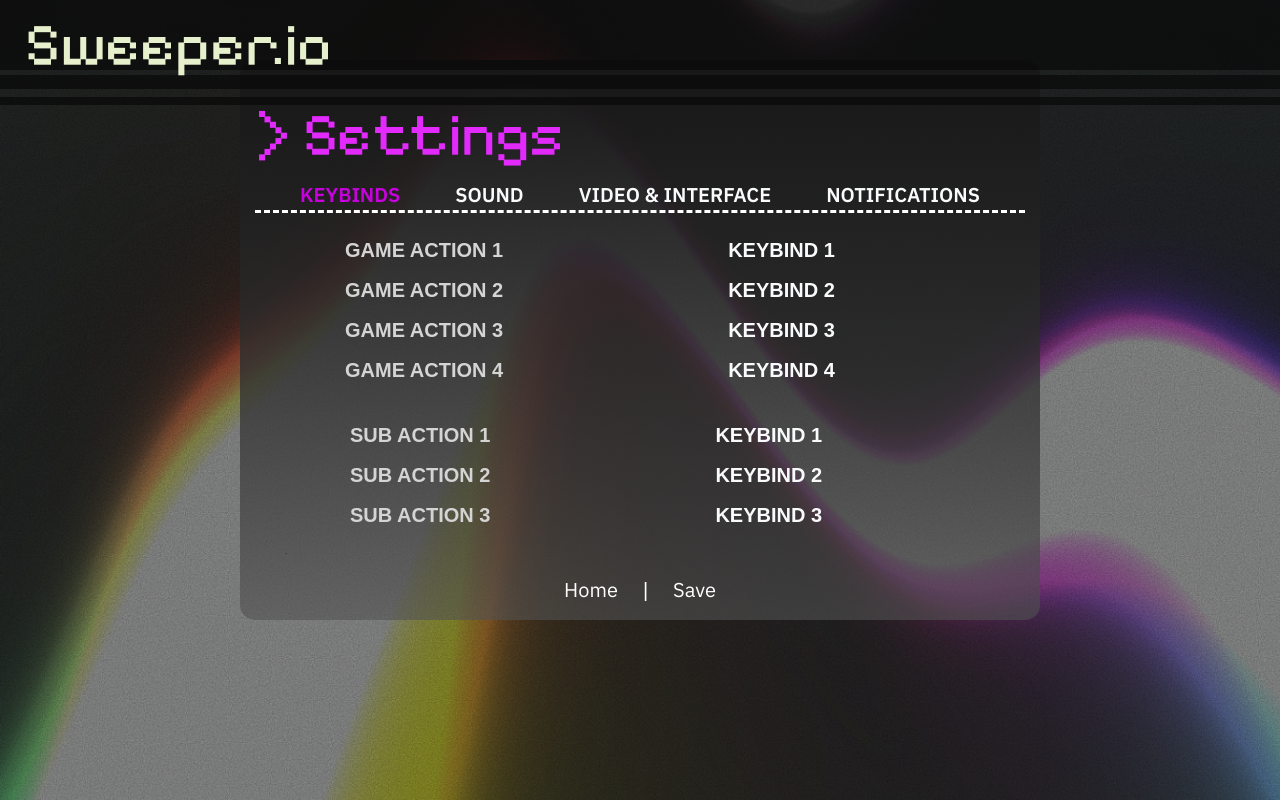
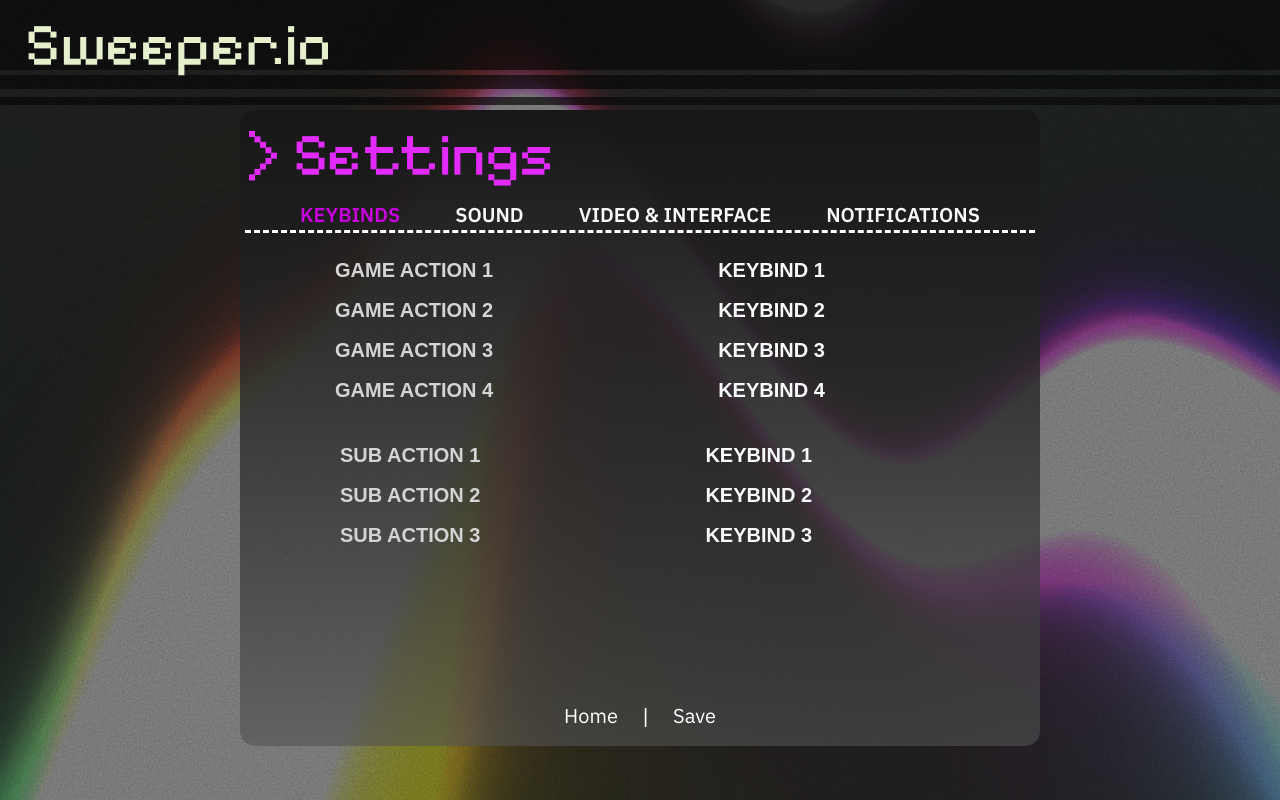
Before and after one commit to ClaraY05/cs35l-project-minesweeper, a React (Vite) app in the folder frontend/: page /settings/keybinds in a window 1280 px wide. Built offline with nearby package versions, Linux system fonts and the light colour scheme.

Commit message:
Adjusted main content to scale with screen size

```diff
--- a/frontend/src/Layout.tsx
+++ b/frontend/src/Layout.tsx
@@ -1,4 +1,4 @@
-import { Outlet } from "react-router-dom";
+import { Outlet, useLocation } from "react-router-dom";
 import { useLocalStorage } from "usehooks-ts";
 import AccountDisplay from "./components/header/AccountDisplay";
 import Friends from "./components/header/Friends/Friends";
@@ -12,8 +12,12 @@ const dummyFriendList = ["696969","420420","100000"];
 const MainLayout = () => {
   const [user] = useLocalStorage<any|null>("user",null);
 
+  // checks if page is login, will not render buttons in header if true
+  const location = useLocation();
+  const isLoginPage = location.pathname === "/";
+
   return (
-      <div className="relative bg-[url('./components/bg.png')] bg-cover bg-center h-screen">
+      <div className="relative bg-[url('./components/bg.png')] bg-cover bg-center h-screen flex flex-col">
       <header className="relative flex flex-row justify-between items-center w-full pb-4 z-20">
         <div className = "headerColor absolute inset-0 z-0">
           <div className="bg-main/70 h-[3.5rem]"></div>
@@ -21,7 +25,7 @@ const MainLayout = () => {
           <div className="bg-main/70 mt-1.5 h-[.4rem]"></div>
         </div>
         <h1 className="flex font-pixel logo text-primary-text z-10 pl-5 shrink-0">Sweeper.io</h1>
-        {user&&(
+        {user && !isLoginPage && (
         <div className="flex flex-row-reverse gap-5 z-10 pr-5 pt2 shrink-0">
           <AccountDisplay userName={user.username} imgUrl="https://preview.redd.it/do-you-have-goofy-pics-of-your-pretty-cats-v0-51t4e3gnyvib1.jpg?auto=webp&s=27b628d946d585f415de91edb250544ccff0d02c"/>
           <Friends friendIDList={dummyFriendList} dummyRemove={dummyRemove}/>
@@ -29,7 +33,7 @@ const MainLayout = () => {
         </div>
         )}
       </header>
-      <main className="flex relative z-0 w-full">
+      <main className="flex relative z-0 w-full flex-1 overflow-hidden">
         <Outlet />
       </main>
     </div>
--- a/frontend/src/index.css
+++ b/frontend/src/index.css
@@ -36,7 +36,10 @@ h1{
 }
 
 .contentDiv{
-    @apply rounded-xl bg-gradient-to-b from-neutral-900 to-neutral-600/60 w-3/4 flex flex-col mx-auto w-[min(75%,40rem)] p-3 -mt-10 relative z-0 pt-6 h-[28rem] overflow-y-auto;
+    @apply rounded-xl bg-gradient-to-b from-neutral-900 to-neutral-600/60 w-3/4 flex flex-col mx-auto w-[min(75%,40rem)] pl-1 pr-1 pb-3 relative z-0 overflow-y-auto;
+    height: calc(100vh - 8.225rem);
+    min-height: 20rem;
+    max-height: 90vh;
 }
 
 .option-bar{
--- a/frontend/src/pages/Home/Home.tsx
+++ b/frontend/src/pages/Home/Home.tsx
@@ -2,7 +2,7 @@ import { Link } from "react-router-dom"
 
 const Home = () => {
     return (
-        <div className="w-full flex justify-end">
+        <div className="w-full h-full flex justify-end">
         <li className="h-full flex gap-2 flex-col w-[55%]">
             <ul><Link to="/play" className="option-text option-bar bg-amber-500 flex">
               &gt; <div className="truncate">Single Player</div>
@@ -14,7 +14,7 @@ const Home = () => {
               &gt; <div className="truncate">Tutorial</div>
             </Link> </ul>
             <ul><Link to="/settings" className="option-text option-bar bg-fuchsia-500 flex">
-              &gt; <div className="truncate">Settings</div>
+              &gt; <div className="truncate w-">Settings</div>
             </Link></ul>
             <ul><Link to="/leaderboard" className="option-text option-bar bg-indigo-600 flex">
               &gt; <div className="truncate">Leaderboard</div>
--- a/frontend/src/pages/Settings/Settings.tsx
+++ b/frontend/src/pages/Settings/Settings.tsx
@@ -4,7 +4,7 @@ import { Outlet, NavLink, Link } from "react-router-dom";
 const Settings = () => {
     return (
         <div className="contentDiv">
-            <h1 className="text-fuchsia-500">&gt; Settings</h1>
+            <h1 className="text-fuchsia-500 mt-0 pt-0">&gt; Settings</h1>
             <nav>
                 <ul className="flex flex-row gap-x-11 flex-wrap justify-center py-.5">
                 <li className="flex uppercase font-semibold">
```
